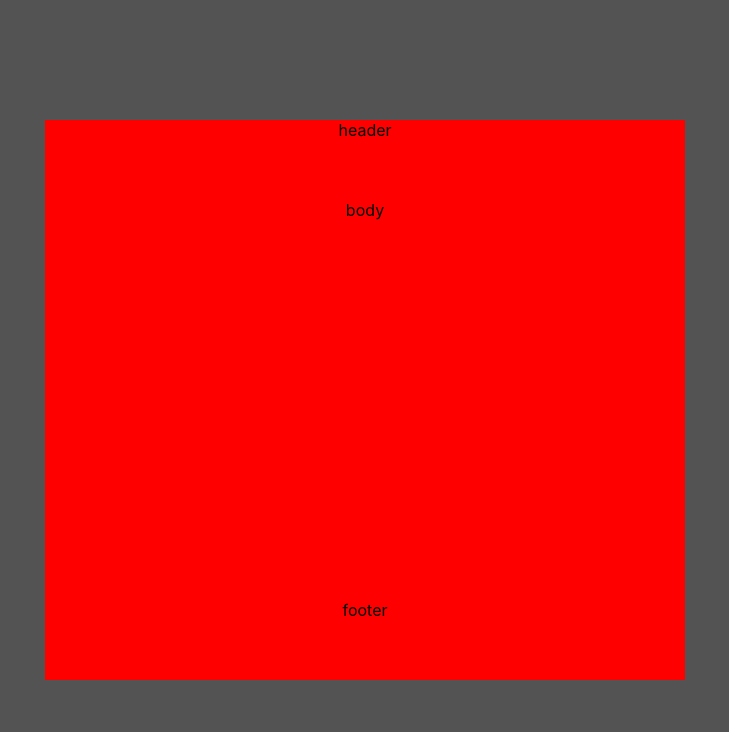
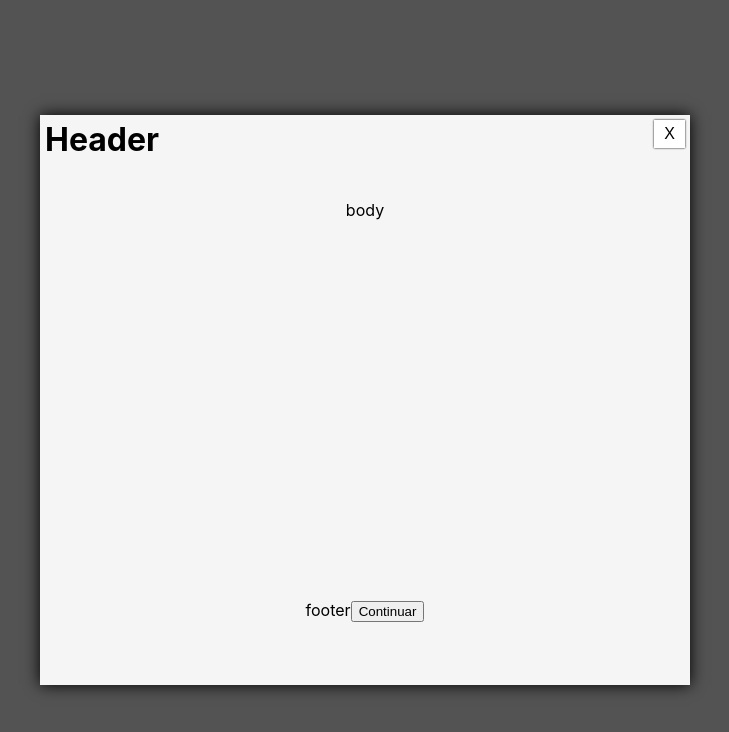
Before and after one commit to programador51/react-cp-mx, a React (Create React App) app: page / in a window 1280 px wide. Shown: the top 732 px of the page, without its empty margins (275-1004 px from the left). Built offline with nearby package versions, Linux system fonts and the light colour scheme.

Commit message:
Version 0.9.1

```diff
--- a/src/structure/Popup/index.tsx
+++ b/src/structure/Popup/index.tsx
@@ -5,9 +5,15 @@ export const PopUp = () => {
   return (
     <div className={scss.modalContainer}>
         <div className={scss.modal}>
-            <div>header</div>
-            <div>body</div>
-            <div>footer</div>
+            <div className={scss.header}>
+              <h1 className={scss.title}>Header</h1>
+              <button className={scss.close}>X</button>
+            </div>
+            <div className={scss.body}>body</div>
+            <div className={scss.footer}>
+              footer
+              <button className={scss.continue}>Continuar</button>
+            </div>
         </div>
 
     </div>
--- a/src/structure/Popup/styles.module.scss
+++ b/src/structure/Popup/styles.module.scss
@@ -8,8 +8,37 @@
 }
 
 .modal{
-    background:red;
+    background: whitesmoke;
     display:grid;
     grid-template-columns:50vw;
     grid-template-rows: 10vh 50vh 10vh;
+    box-shadow: 0px 0px 15px black;
+    padding: 5px 5px 5px 5px;
 }
+
+.header{
+    display: flexbox;
+    flex-direction: row;
+
+}
+
+.title{
+    display: flex;
+    float: left;
+    margin: 0;
+
+}
+
+.close{
+    display:flex;
+    float: right;
+    font-size: 16px;
+    border: none;
+    background-color: white;
+    box-shadow: 0px 0px 2px black;
+    padding: 5px 10px 5px 10px;
+    transition: background 0.1s ease-in 0.1s;
+    &:hover{
+        background-color: red;
+    }
+}
--- a/src/structure/modal/index.tsx
+++ b/src/structure/modal/index.tsx
@@ -29,8 +29,6 @@ const [cp,setCp] = useState("");
                 placeholder:"Solo números, ejemplo: 64720"
             }}/>
             <Validation/>
-            {/* {cp.length <= 4 ? <p className={scss.fracaso}>Codigo postal incompleto</p> : <p className={scss.exito}>Codigo postal correcto</p>} */}
-
             </div>
             </Provider>
     )
```
